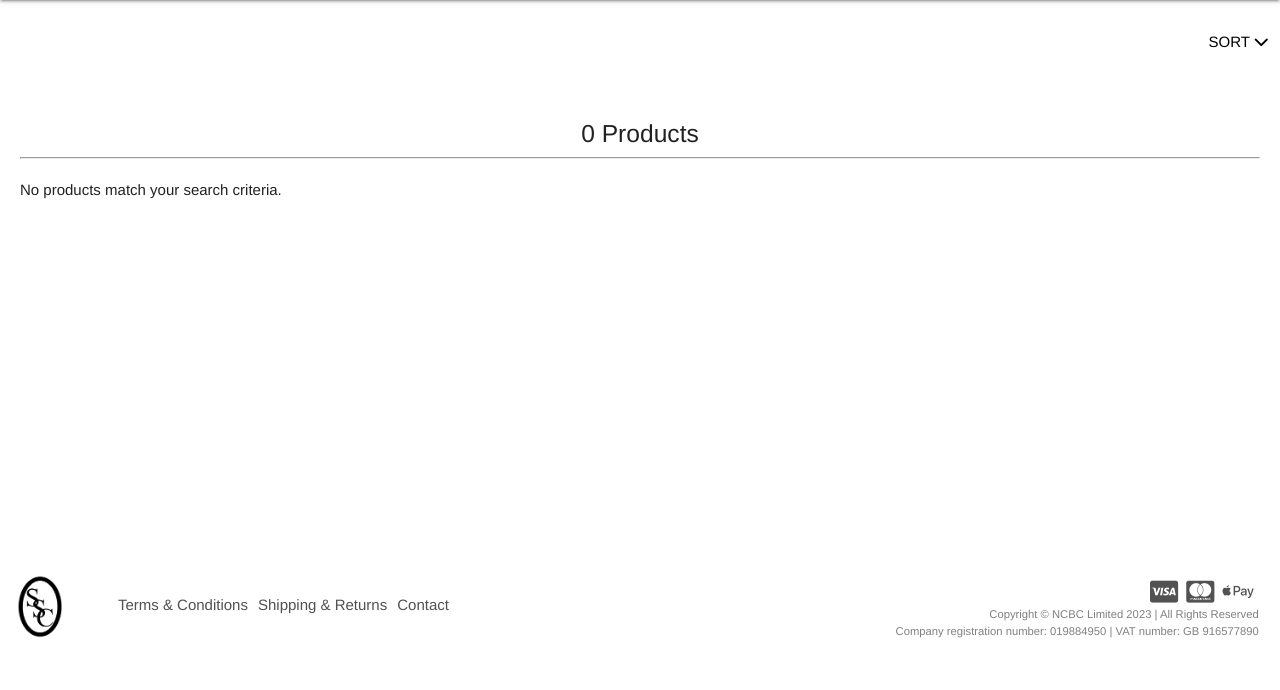
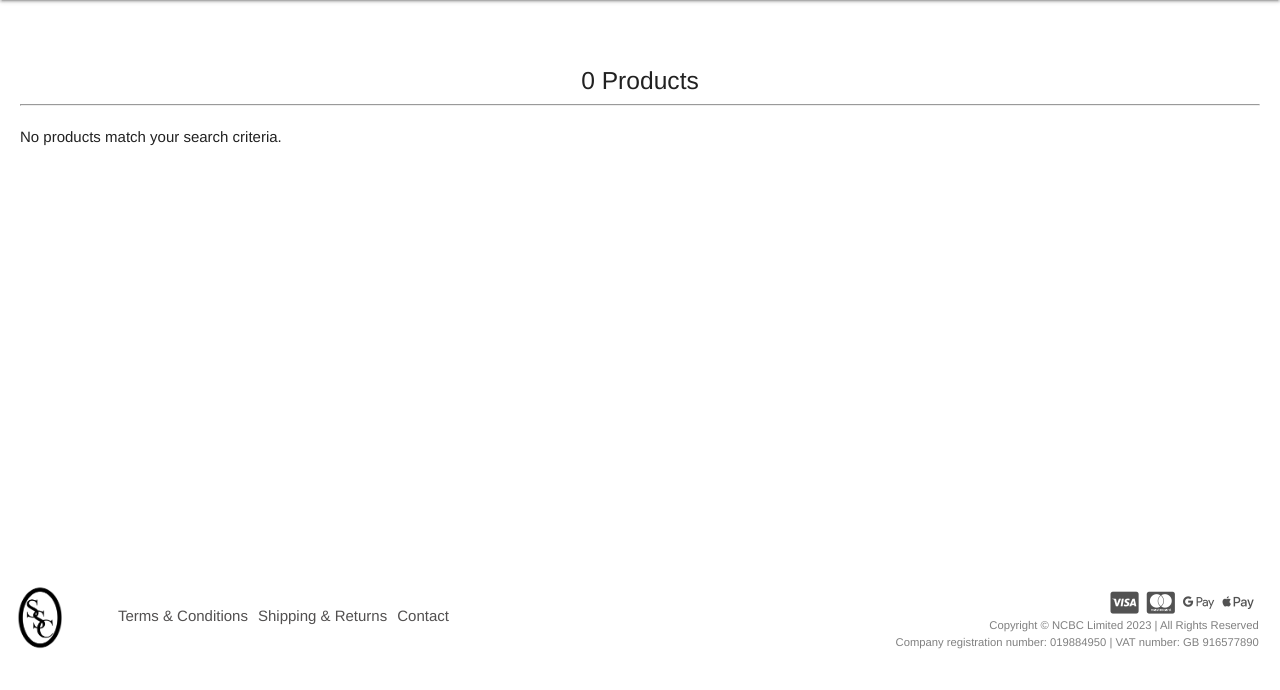
Before and after one commit to nccadman19/southville-sporting-club, a Django app: page /products/nothing-found/ in a window 1280 px wide. Shown: the part 110-800 px from the top of the page. Run offline with Django 4.2, Linux system fonts and the light colour scheme; parts of the project's set-up code (start-up, migrations or seed data) failed here and were passed over; some libraries are stand-ins or nearby versions.

Commit message:
Changed sorting functionality to include all products and to condense code.

```diff
--- a/products/static/products/css/products.css
+++ b/products/static/products/css/products.css
@@ -144,7 +144,7 @@
 /* Nothing Found */
 
 .nothing-found {
-    height: 60vh;
+    height: 68vh;
     padding: 20px;
     text-align: center;
 }
--- a/products/templates/products/nothing_found.html
+++ b/products/templates/products/nothing_found.html
@@ -22,63 +22,6 @@
             </div>
         </div>
     </div>
-    <div class="container">
-        <div class="row">
-            <div class="col right">
-                <ul>
-                    <li class="sort-dropdown-trigger black-text" data-target="dropdown-filter">SORT
-                        <i class="fa-solid fa-chevron-down" style="color: #000000;"></i>
-                    </li>
-                    <ul id="dropdown-filter" class="dropdown-content">
-                        {% if selected_category %}
-                        <li>
-                            <a href="{% url 'products' %}?sort=price&direction=desc&category={{ selected_category }}">
-                                Price, High to Low
-                            </a>
-                        </li>
-                        <li>
-                            <a href="{% url 'products' %}?sort=price&direction=asc&category={{ selected_category }}">
-                                Price, Low to High
-                            </a>
-                        </li>
-                        <li>
-                            <a href="{% url 'products' %}?sort=name&direction=asc&category={{ selected_category }}">
-                                Alphabetically, A-Z
-                            </a>
-                        </li>
-                        <li>
-                            <a href="{% url 'products' %}?sort=name&direction=desc&category={{ selected_category }}">
-                                Alphabetically, Z-A
-                            </a>
-                        </li>
-                        {% endif %}
-                        {% if search_term %}
-                        <li>
-                            <a href="{% url 'products' %}?sort=price&direction=desc&q={{ search_term }}">
-                                Price, High to Low
-                            </a>
-                        </li>
-                        <li>
-                            <a href="{% url 'products' %}?sort=price&direction=asc&q={{ search_term }}">
-                                Price, Low to High
-                            </a>
-                        </li>
-                        <li>
-                            <a href="{% url 'products' %}?sort=name&direction=asc&q={{ search_term }}">
-                                Alphabetically, A-Z
-                            </a>
-                        </li>
-                        <li>
-                            <a href="{% url 'products' %}?sort=name&direction=desc&q={{ search_term }}">
-                                Alphabetically, Z-A
-                            </a>
-                        </li>
-                        {% endif %}
-                    </ul>
-                </ul>
-            </div>
-        </div>
-    </div>
     <div class="section no-pad-bot hero-image" id="index-banner">
         <div class="container nothing-found">
             <h5 class="center-align">0 Products</h5>
--- a/products/views.py
+++ b/products/views.py
@@ -8,7 +8,6 @@ def product_list(request):
     # Retrieve all products from the database
     products = Product.objects.all()
     query = None
-    category = None
     sort = None
     direction = None
 
@@ -28,9 +27,6 @@ def product_list(request):
 
         if 'q' in request.GET:
             query = request.GET['q']
-            if not query:
-                messages.error(request, "You didn't enter any search criteria!")
-                return redirect(reverse('products'))
 
             queries = Q(name__icontains=query) | Q(description__icontains=query)
             products = products.filter(queries)
@@ -39,22 +35,12 @@ def product_list(request):
                 messages.error(request, "No products match your search criteria.")
                 return redirect(reverse('nothing_found'))
 
-        if 'category' in request.GET:
-            category = request.GET['category']
-            if category:
-                products = products.filter(category__name=category)
-
     current_sorting = f'{sort}_{direction}'
-
-    categories = Category.objects.all()
 
     context = {
         'products': products,
         'title': 'Product List',
         'search_term': query,
-        'categories': categories,
-        'selected_category': category,
-        'current_categories': categories,
         'current_sorting': current_sorting,
     }
     return render(request, 'products/products.html', context)
--- a/templates/base.html
+++ b/templates/base.html
@@ -96,6 +96,7 @@
                     <p class="footer-info">
                         <i class="fa-brands fa-cc-visa" style="color: #525252;"></i>
                         <i class="fa-brands fa-cc-mastercard" style="color: #525252;"></i>
+                        <i class="fa-brands fa-google-pay" style="color: #525252;"></i>
                         <i class="fa-brands fa-apple-pay" style="color: #525252;"></i><br>
                         Copyright © NCBC Limited 2023 | All Rights Reserved <br>
                         Company registration number: 019884950 | VAT number: GB 916577890
```
Also changed, not shown: products/templates/products/products.html (+4 -36 lines).
